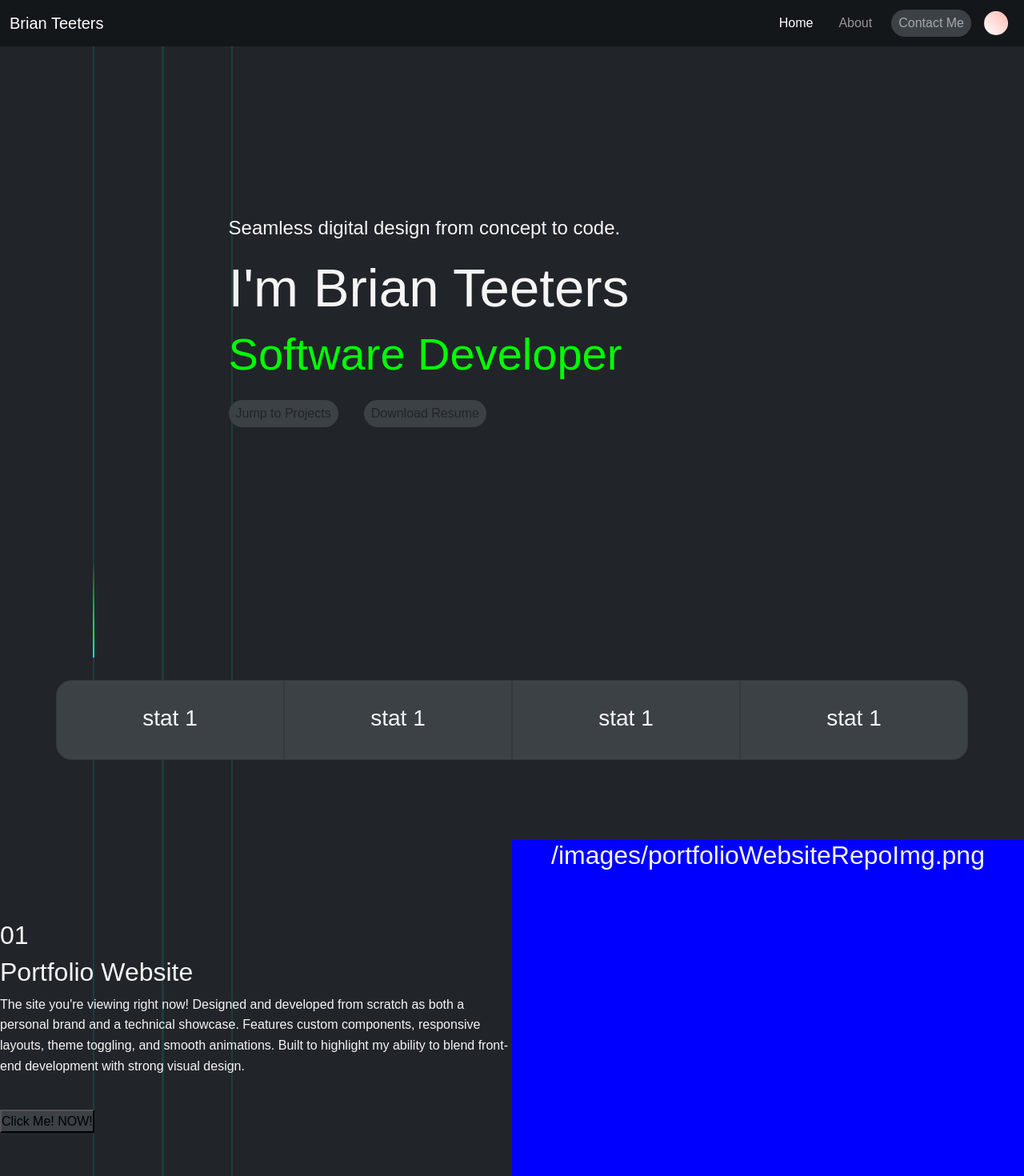
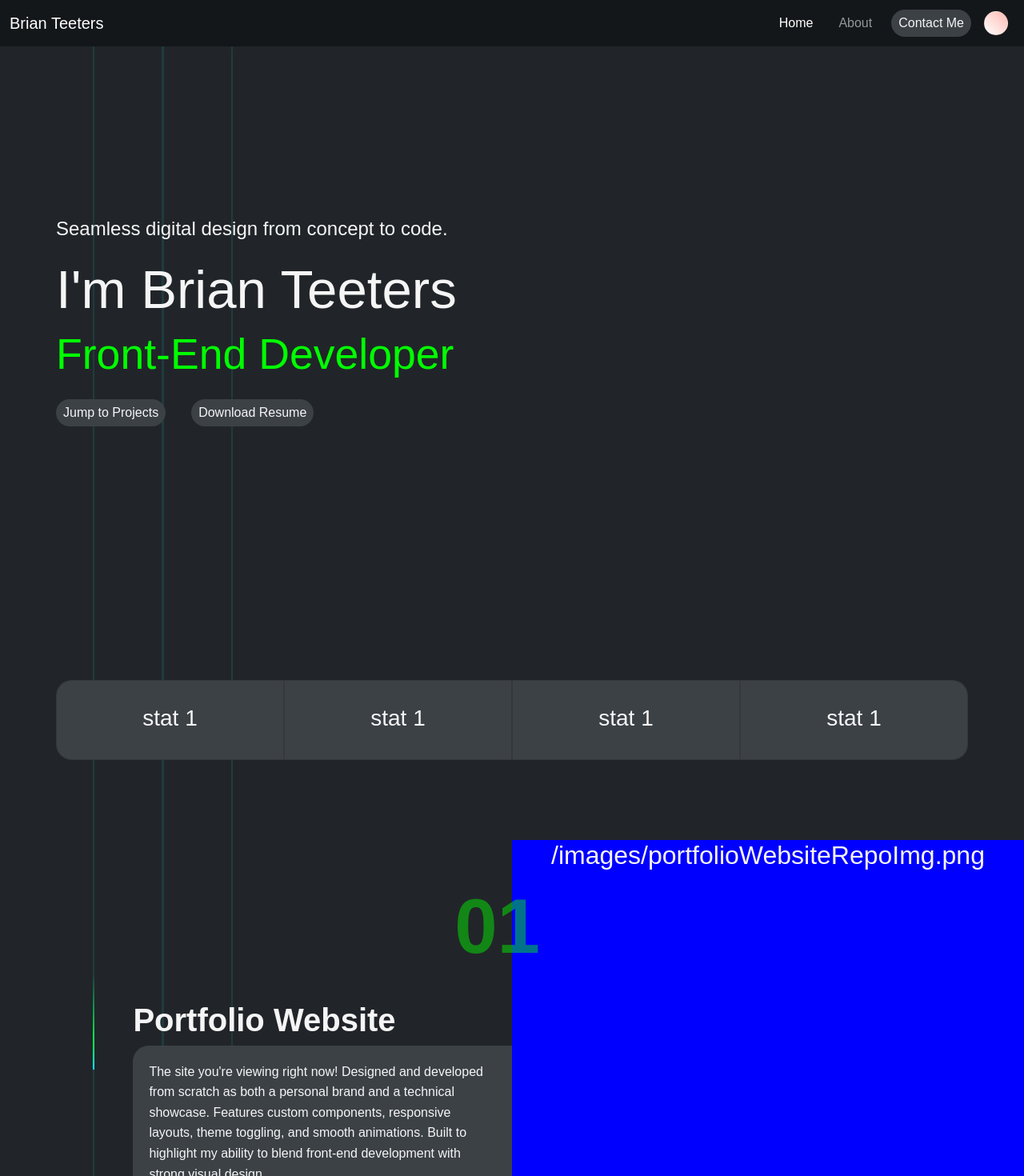
Before and after one commit to Bateeters/BrianTeetersPortfolio, a React (Vite) app in the folder portfolio/: page / in a window 1280 px wide. Shown: the top 1470 px of the page at 80% size. Built offline with nearby package versions, Linux system fonts and the light colour scheme.

Commit message:
Updating layout and styling

```diff
--- a/portfolio/src/components/FirstProject.jsx
+++ b/portfolio/src/components/FirstProject.jsx
@@ -29,16 +29,17 @@ function FirstProject({project}) {
     return (
         <div ref={containerRef} className="text-center d-flex first-proj-container">
             <div ref={innerRef} className="first-proj-flex-box">
-                <div className="text-start project-text">
-                    <h2>{project.id}</h2>
-                    <h2>{project.title}</h2>
-                    <p>{project.description}</p>
+                <div className="text-start proj-text">
+                    <h3 className="proj-id">{project.id}</h3>
+                    <h2 className="proj-title">{project.title}</h2>
+                    <p className="proj-description">{project.description}</p>
+                    <p className="proj-tech">{project.tech}</p>
                     <br/>
-                    <a href="" className="proj-btn">
-                        <button>Click Me! NOW!</button>
+                    <a href="">
+                        <button className="btn px-2 py-1 rounded-pill">Click Me! NOW!</button>
                     </a>
                 </div>
-                <div className="first-proj-image" style={{backgroundColor: `${project.bgColor}`}}>
+                <div className="proj-image" style={{backgroundColor: `${project.bgColor}`}}>
                     <h2>{project.image}</h2>
                 </div>
             </div>
--- a/portfolio/src/components/Hero.jsx
+++ b/portfolio/src/components/Hero.jsx
@@ -2,19 +2,18 @@ import "../css/hero.css"
 
 function Hero() {
     return (
-        <div className="hero container-fluid">
-            <div className="row d-flex justify-content-center align-items-center p-5 m-auto h-100">
-                <div className="col-xxl-10 col-11">
-                    <div className="row justify-content-center">
-                        <div className="col-8 p-0">
-                            <p>Seamless digital design from concept to code.</p>
-                            <h1>I'm Brian Teeters</h1>
-                            <h2>Software Developer</h2>
-                            <div className="mt-4">
-                                <button className="btn me-3 px-2 py-1 rounded-pill">Jump to Projects</button>
-                                <button className="btn ms-3 px-2 py-1 rounded-pill">Download Resume</button>
-                            </div>
-                        </div>
+        <div className="hero container">
+            <div className="row d-flex justify-content-center align-items-center h-100">
+                <div className="col-12 p-0">
+                    <p>Seamless digital design from concept to code.</p>
+                    <h1>I'm Brian Teeters</h1>
+                    <h2>Front-End Developer</h2>
+                    <div className="mt-4">
+                        <a href="#projects">
+                            <button className="btn me-3 px-2 py-1 rounded-pill">Jump to Projects</button>
+
+                        </a>
+                        <button className="btn ms-3 px-2 py-1 rounded-pill">Download Resume</button>
                     </div>
                 </div>
             </div>
--- a/portfolio/src/components/LastProject.jsx
+++ b/portfolio/src/components/LastProject.jsx
@@ -29,16 +29,17 @@ function LastProject({project}) {
     return(
         <div ref={containerRef} className="text-center d-flex last-proj-container">
             <div ref={innerRef} className="last-proj-flex-box">
-                <div className="text-start project-text">
-                    <h2>{project.id}</h2>
-                    <h2>{project.title}</h2>
-                    <p>{project.description}</p>
+                <div className="text-start proj-text">
+                    <h3 className="proj-id">{project.id}</h3>
+                    <h2 className="proj-title">{project.title}</h2>
+                    <p className="proj-description">{project.description}</p>
+                    <p className="proj-tech">{project.tech}</p>
                     <br/>
-                    <a href="" className="proj-btn">
-                        <button >Click Me!</button>
+                    <a href="">
+                        <button className="btn px-2 py-1 rounded-pill">Click Me!</button>
                     </a>
                 </div>
-                <div className="last-proj-image" style={{backgroundColor: `${project.bgColor}`}}>
+                <div className="proj-image" style={{backgroundColor: `${project.bgColor}`}}>
                     <h2>{project.image}</h2>
                 </div>
             </div>
--- a/portfolio/src/components/Nav.jsx
+++ b/portfolio/src/components/Nav.jsx
@@ -19,10 +19,10 @@ function Nav() {
                             <a className="nav-link" href="">About</a>
                         </li>
                         <li className="nav-item d-flex align-items-center px-2">
-                            <button className="btn nav-link px-2 py-1 rounded-pill">Contact Me</button>
+                            <button className="btn px-2 py-1 rounded-pill">Contact Me</button>
                         </li>
                         <li className="nav-item d-flex align-items-center px-2">
-                            <button className="theme-toggle-btn btn nav-link"></button>
+                            <button className="theme-toggle-btn btn"></button>
                         </li>
                     </ul>
                 </div>
--- a/portfolio/src/components/Project.jsx
+++ b/portfolio/src/components/Project.jsx
@@ -4,14 +4,15 @@ function Project({project}) {
     return(
         <div className="text-center d-flex project-container">
             <div className="project-flex-box">
-                <div className="text-start project-text">
-                    <h2>{project.id}</h2>
-                    <h2>{project.title}</h2>
-                    <p>{project.description}</p>
+                <div className="text-start proj-text">
+                    <h3 className="proj-id">{project.id}</h3>
+                    <h2 className="proj-title">{project.title}</h2>
+                    <p className="proj-description">{project.description}</p>
+                    <p className="proj-tech">{project.tech}</p>
                     <br/>
-                    <p className="project-btn">no button here!</p>
+                    <p>no button here!</p>
                 </div>
-                <div className="project-image" style={{backgroundColor: `${project.bgColor}`}}>
+                <div className="proj-image" style={{backgroundColor: `${project.bgColor}`}}>
                     <h2>{project.image}</h2>
                 </div>
             </div>
--- a/portfolio/src/components/Projects.jsx
+++ b/portfolio/src/components/Projects.jsx
@@ -5,7 +5,7 @@ import { projects } from '../js/projectsList'
 
 function Projects(){
     return(
-        <div>
+        <>
             {projects.map((project, index) => {
             switch (true) {
                 case project.id === "01":
@@ -16,7 +16,7 @@ function Projects(){
                 return <Project key={project.id} project={project} />;
             }
             })}
-        </div>
+        </>
     )
 }
 
--- a/portfolio/src/css/hero.css
+++ b/portfolio/src/css/hero.css
@@ -12,6 +12,6 @@
     }
 
     & h2 {
-        font-size: 3.5rem;
+        font-size: 3.35rem;
     }
 }
--- a/portfolio/src/css/index.css
+++ b/portfolio/src/css/index.css
@@ -57,7 +57,7 @@ body {
   top: -50%;
   left: 0;
   background: linear-gradient(to bottom, rgba(34, 255, 0, 0) 0%, #00ff55 75%, #00fbff 100%);
-  animation: drop 4s 0s infinite linear;
+  animation: drop 10s 0s infinite linear;
   animation-fill-mode: forwards;
 }
 
@@ -66,7 +66,7 @@ body {
 }
 
 .line:nth-child(1)::after {
-  animation-delay: 2s;
+  animation-delay: 4s;
 }
 
 .line:nth-child(3) {
@@ -74,7 +74,7 @@ body {
 }
 
 .line:nth-child(3)::after {
-  animation-delay: 3.46s;
+  animation-delay: 7.46s;
 }
 
 @keyframes drop {
@@ -106,9 +106,32 @@ main {
 
   & button {
     background-color: var(--card-dark);
+    color: whitesmoke;
   }
 
   & .hero h2 {
     color: var(--accent-dark);
   }
 }
+
+
+
+
+
+.scrollTestContainer {
+  height: 100vh;
+  width: 100%;
+  overflow-y: scroll;
+  scroll-snap-type: y mandatory;
+  scroll-behavior: smooth;
+  overscroll-behavior: auto;
+}
+
+.scrollTest {
+  height: 100vh;
+  scroll-snap-align: start;
+  scroll-snap-stop: always;
+  display: flex;
+  align-items: center;
+  justify-content: center;
+}
--- a/portfolio/src/css/project.css
+++ b/portfolio/src/css/project.css
@@ -16,17 +16,38 @@
     height: 100%;
 }
 
-.project-image {
+.proj-text {
+    width: 37%;
+    padding-top: 50px;
+    margin-left: 13%;
+}
+
+.proj-image {
     background-color: gray;
     width: 50%;
     height: 100%;
 }
 
-.project-text {
-    width: 50%;
-    padding-top: 100px;
+.proj-id {
+    font-size: 6rem;
+    font-weight: 700;
+    text-align: end;
+    position: relative;
+    left: 35px;
+    color: lime;
+    opacity: .45;
 }
 
-.project-btn {
-    margin: auto 0 15px 0;
+.proj-title {
+    margin-top: 7.5%;
+    font-weight: 600;
+    font-size: 2.5rem;
 }
+
+.proj-description {
+    color: whitesmoke;
+    background-color: var(--card-dark);
+    padding: 20px;
+    border-radius: 20px 0 0 20px;
+    text-wrap: pretty;
+}
--- a/portfolio/src/js/projectsList.js
+++ b/portfolio/src/js/projectsList.js
@@ -37,11 +37,11 @@ export const projects = [
         tech: ["HTML", "CSS", "Adobe XD"],
         link: "https://shopdemo.com",
         github: "https://github.com/me/shopdemo",
-        bgColor: "lavender"
+        bgColor: "orchid"
     },
     {
         id: "05",
-        title: "To-Do List (Python)",
+        title: "To-Do List",
         description: "A simple to-do list application built with Python. While straightforward, it represents some of my first steps into backend development and full-stack thinking, laying the foundation for future work and projects with data handling, logic structuring, and server-side programming.",
         image: "/images/ToDoListPythonImg.png",
         tech: ["Python"],
```
Also changed, not shown: portfolio/src/css/lastProject.css (line endings or trailing spaces).
